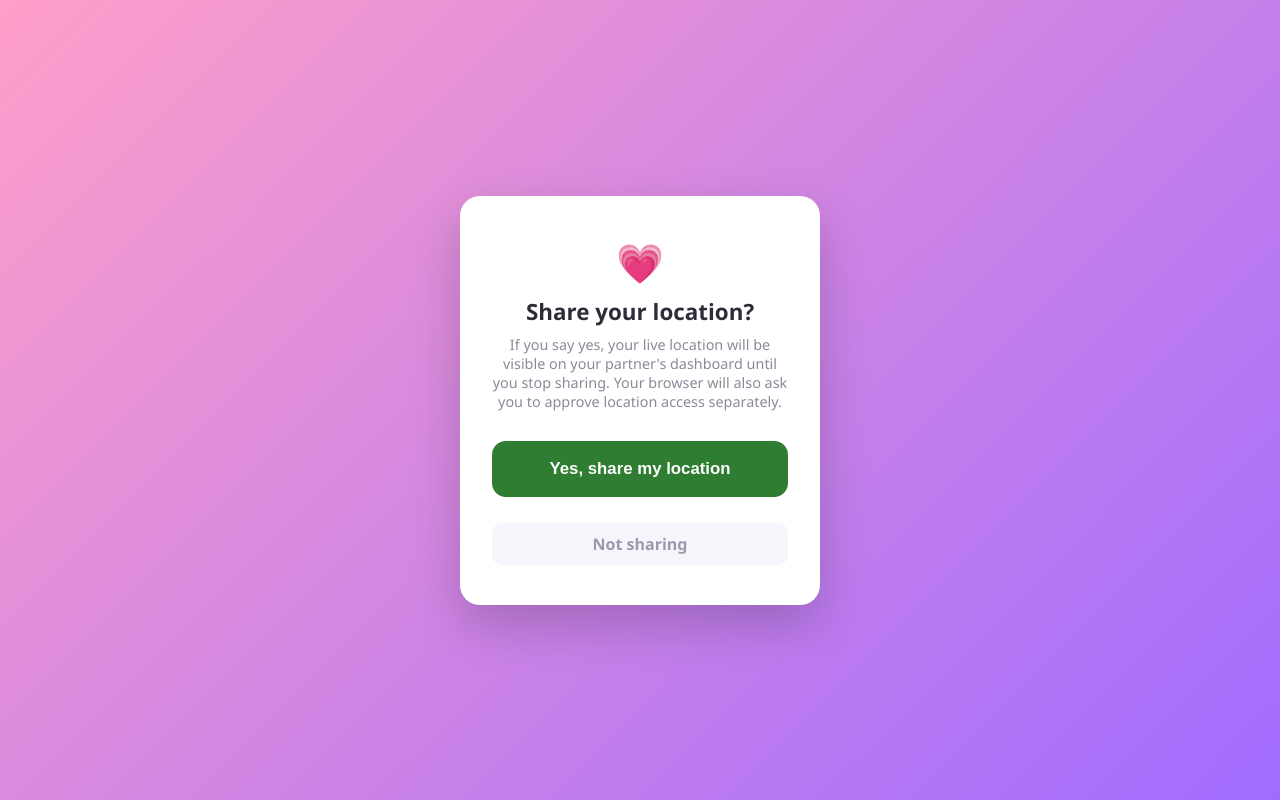
After one commit to GOCODE-dot/tracker, a Flask app: page /her in a window 1280 px wide. The commit adds this page. Run offline with Flask 3, Linux system fonts and the light colour scheme.

Commit message:
Add files via upload

```diff
--- /dev/null
+++ b/templates/her.html
@@ -0,0 +1,136 @@
+<!DOCTYPE html>
+<html lang="en">
+<head>
+<meta charset="UTF-8">
+<title>Share My Location</title>
+<meta name="viewport" content="width=device-width, initial-scale=1, maximum-scale=1, viewport-fit=cover">
+<meta name="theme-color" content="#a06bff">
+<meta name="mobile-web-app-capable" content="yes">
+<meta name="apple-mobile-web-app-capable" content="yes">
+<meta name="apple-mobile-web-app-status-bar-style" content="black-translucent">
+<style>
+  * { box-sizing: border-box; }
+  body {
+    font-family: 'Segoe UI', -apple-system, Roboto, sans-serif;
+    background: linear-gradient(135deg, #ff9fc9 0%, #a06bff 100%);
+    display: flex;
+    flex-direction: column;
+    align-items: center;
+    justify-content: center;
+    min-height: 100vh;
+    margin: 0;
+    padding: max(20px, env(safe-area-inset-top)) 20px max(20px, env(safe-area-inset-bottom));
+    text-align: center;
+    -webkit-tap-highlight-color: transparent;
+  }
+  .card {
+    background: #ffffff;
+    border-radius: 20px;
+    padding: 40px 32px;
+    max-width: 360px;
+    width: 100%;
+    box-shadow: 0 20px 50px rgba(0, 0, 0, 0.2);
+  }
+  .icon { font-size: 2.4rem; margin-bottom: 8px; }
+  h1 { font-size: 1.4rem; margin: 0 0 8px; color: #2d2d3a; }
+  p { color: #8a8a99; font-size: 0.9rem; max-width: 320px; margin: 0 auto 24px; }
+  button {
+    font-size: 1.05rem;
+    font-weight: 600;
+    padding: 18px 28px;
+    min-height: 56px;
+    margin: 6px 0;
+    border-radius: 14px;
+    border: none;
+    cursor: pointer;
+    width: 100%;
+    -webkit-tap-highlight-color: transparent;
+    touch-action: manipulation;
+    transition: transform 0.15s ease, box-shadow 0.15s ease;
+  }
+  button:hover { transform: translateY(-2px); box-shadow: 0 8px 20px rgba(0,0,0,0.12); }
+  #startBtn { background: #2e7d32; color: white; }
+  #stopBtn { background: #c62828; color: white; display: none; }
+  #status {
+    margin-top: 20px;
+    font-weight: 600;
+    padding: 10px;
+    border-radius: 10px;
+  }
+  .on { color: #2e7d32; background: #e8f5e9; }
+  .off { color: #9a9aac; background: #f5f6fb; }
+</style>
+</head>
+<body>
+  <div class="card">
+    <div class="icon">💗</div>
+    <h1>Share your location?</h1>
+    <p>
+      If you say yes, your live location will be visible on your partner's
+      dashboard until you stop sharing. Your browser will also ask you to
+      approve location access separately.
+    </p>
+
+    <button id="startBtn">Yes, share my location</button>
+    <button id="stopBtn">Stop sharing</button>
+
+    <div id="status" class="off">Not sharing</div>
+  </div>
+
+  <script>
+    const startBtn = document.getElementById('startBtn');
+    const stopBtn = document.getElementById('stopBtn');
+    const statusDiv = document.getElementById('status');
+    let watchId = null;
+
+    function setSharingUI(isSharing) {
+      startBtn.style.display = isSharing ? 'none' : 'inline-block';
+      stopBtn.style.display = isSharing ? 'inline-block' : 'none';
+      statusDiv.textContent = isSharing ? 'Sharing is ON' : 'Not sharing';
+      statusDiv.className = isSharing ? 'on' : 'off';
+    }
+
+    async function startSharing() {
+      if (!navigator.geolocation) {
+        alert('Your browser does not support geolocation.');
+        return;
+      }
+
+      await fetch('/api/start', { method: 'POST' });
+      setSharingUI(true);
+
+      watchId = navigator.geolocation.watchPosition(
+        (pos) => {
+          fetch('/api/update', {
+            method: 'POST',
+            headers: { 'Content-Type': 'application/json' },
+            body: JSON.stringify({
+              lat: pos.coords.latitude,
+              lng: pos.coords.longitude,
+              accuracy: pos.coords.accuracy
+            })
+          });
+        },
+        (err) => {
+          console.error(err);
+          alert('Location permission denied or unavailable.');
+          stopSharing();
+        },
+        { enableHighAccuracy: true, maximumAge: 5000, timeout: 10000 }
+      );
+    }
+
+    async function stopSharing() {
+      if (watchId !== null) {
+        navigator.geolocation.clearWatch(watchId);
+        watchId = null;
+      }
+      await fetch('/api/stop', { method: 'POST' });
+      setSharingUI(false);
+    }
+
+    startBtn.addEventListener('click', startSharing);
+    stopBtn.addEventListener('click', stopSharing);
+  </script>
+</body>
+</html>
```
Also changed, not shown: templates/dashboard.html (added, +95 -0 lines), templates/index.html (+130 -0 lines).
